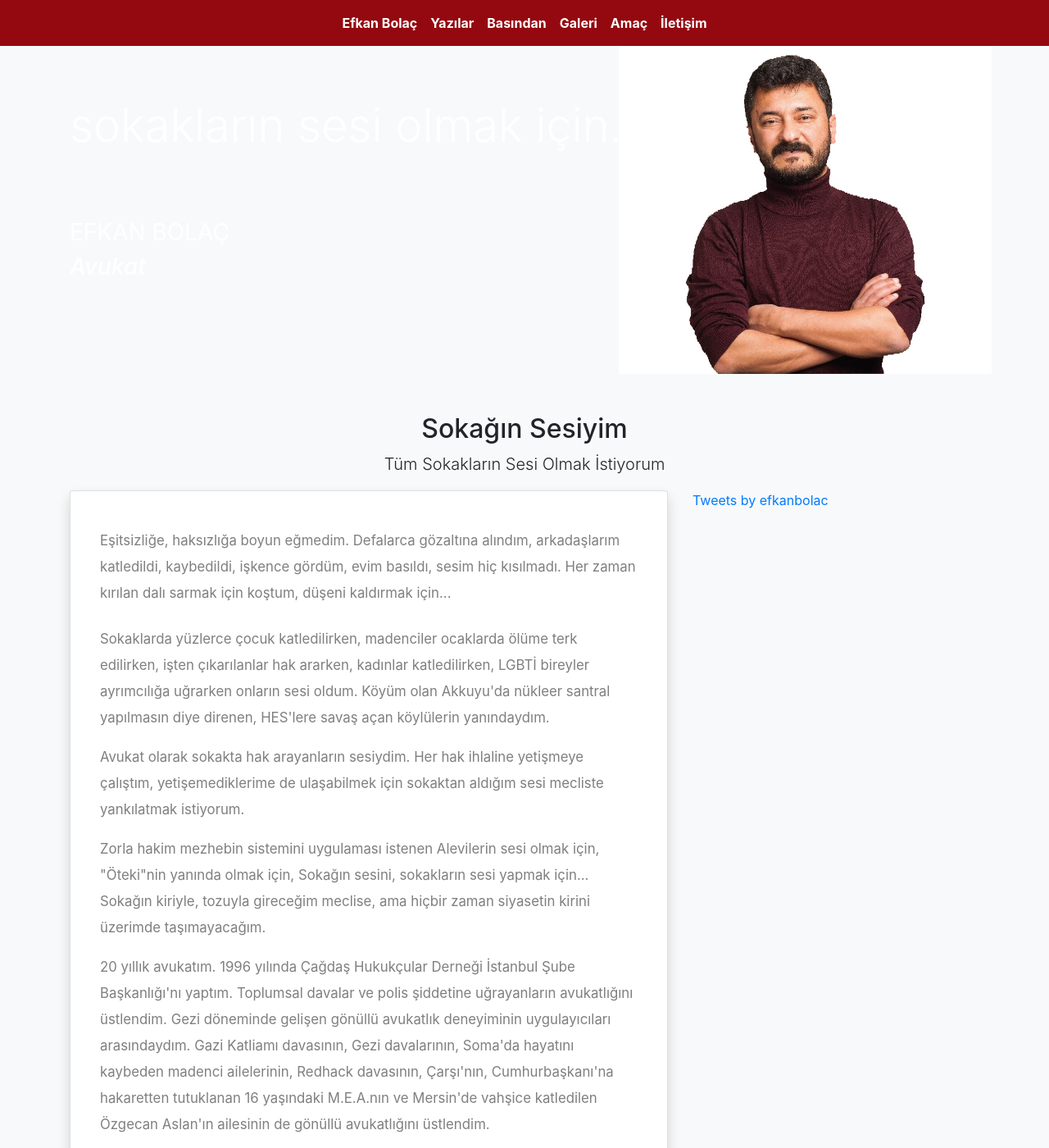
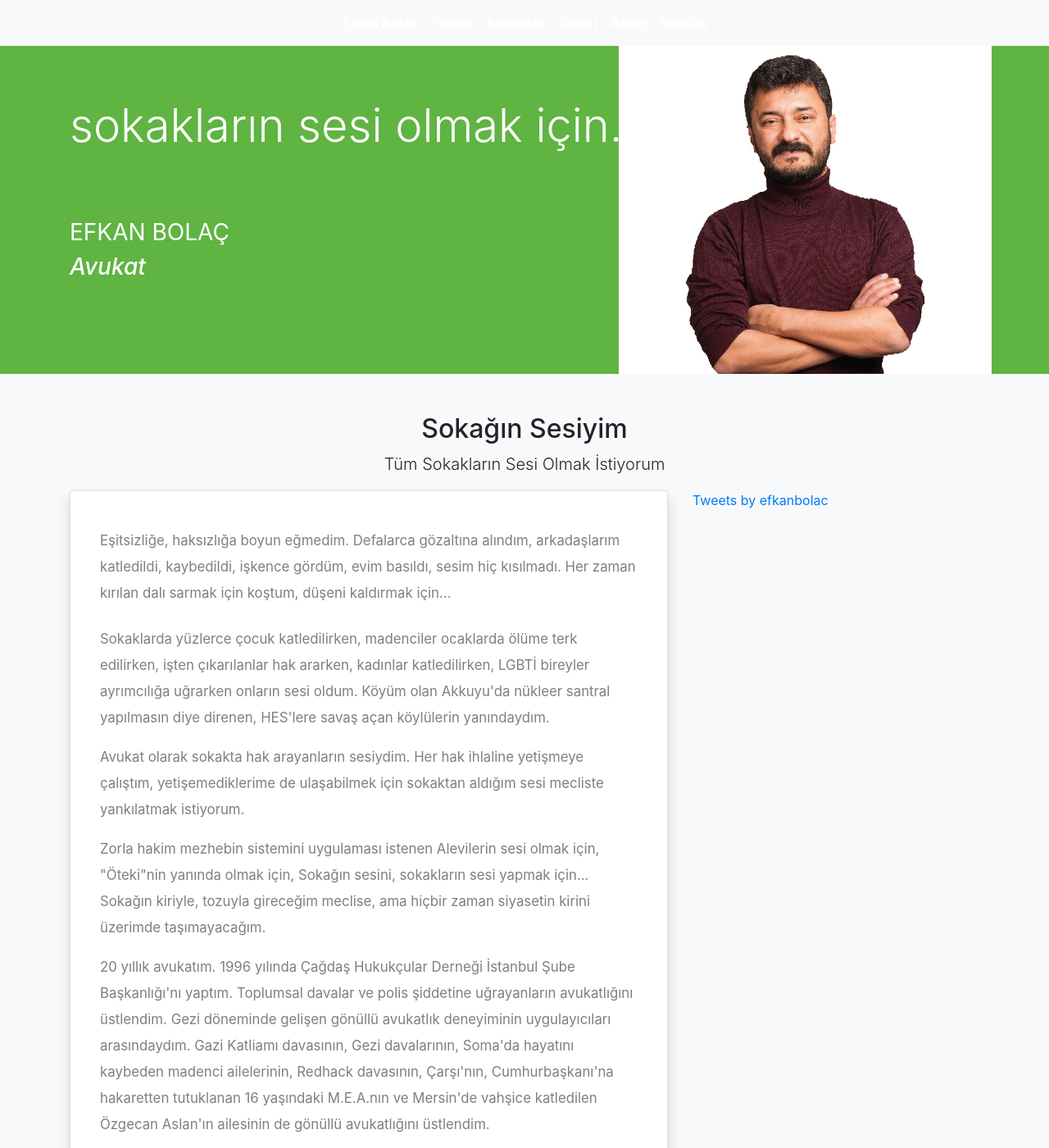
Before and after one commit to efkanbolac/efkanbolac.com, a Jekyll site: the page built from index.md, in a window 1280 px wide and 1400 px high. Shown: the whole window at 82% size. Built offline with Jekyll 4.4.1, drawn with Linux system fonts in a browser that asks for light colours; nearby versions of some CDN libraries; our own code applies the rules of GitHub Pages for plain Markdown files; comment, search, counter and statistics services are not loaded.

Commit message:
Update default.html

```diff
--- a/_layouts/default.html
+++ b/_layouts/default.html
@@ -18,8 +18,11 @@
       <title>Avukat Efkan Bolaç</title>
     {% endif %}
     <style>
-    .bg-red2 { background-color: #940910; }
+    .bg-red2 { background-color: ##5fb442; }
     p { font-size: 1.05rem; line-height: 32px; }
+    #bgg {
+      background-color: #5fb442;
+    }
     #bggg {
       height: 400px;
       background-position-y: top;
```
